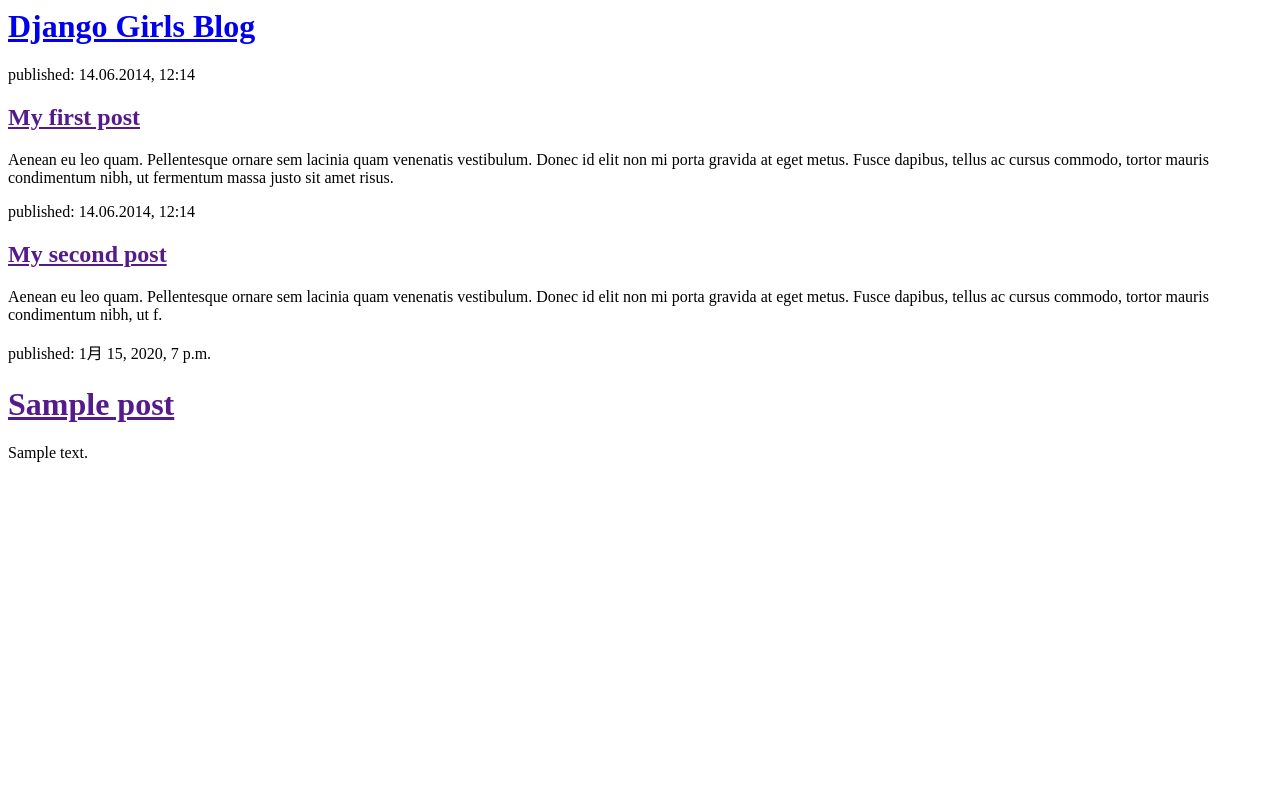
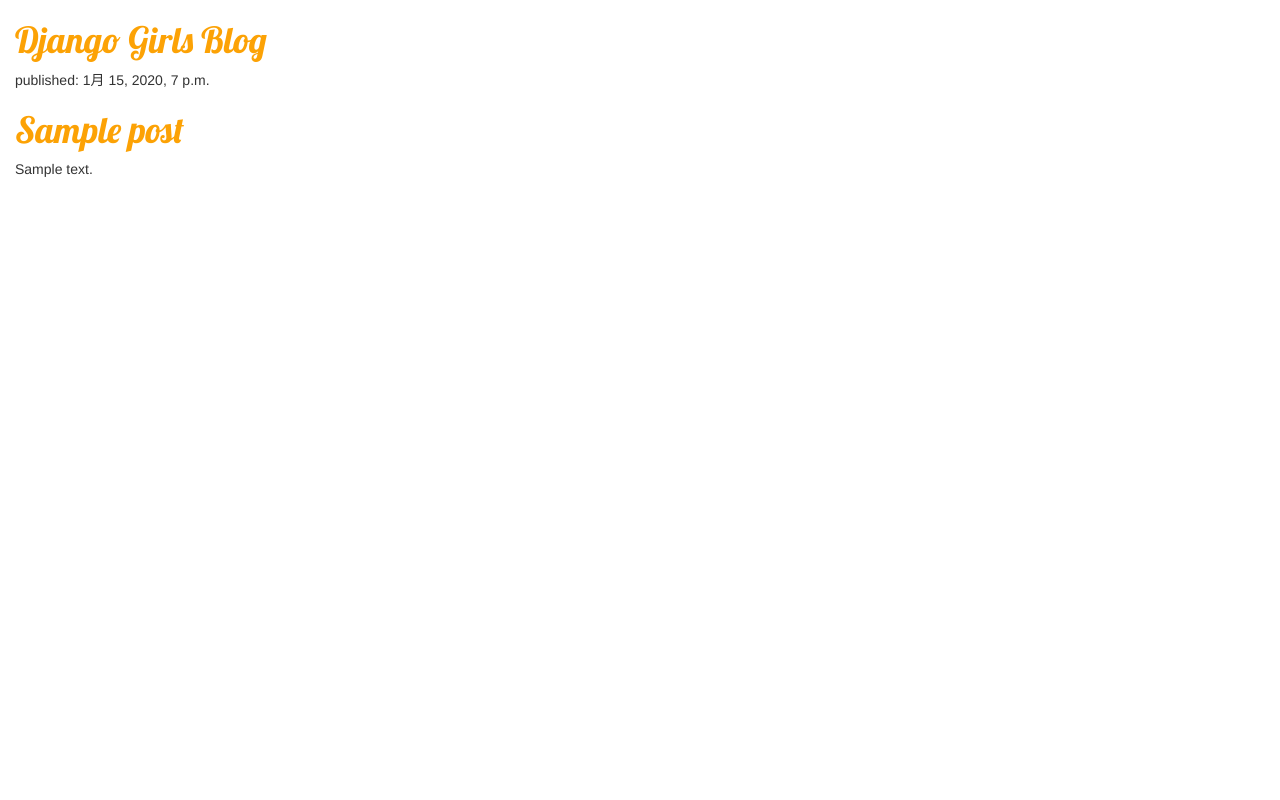
Before and after one commit to hiphopkaichin/my-first-blog, a Django app: template blog/templates/blog/post_list.html in a window 1280 px wide. Run offline with Django 3.2, Linux system fonts and the light colour scheme; the template is opened without the code that fills it: values that come from a table or form of the project are taken from there, others are empty; tables that the repository leaves empty hold one stand-in row (values such as "Sample post"); some libraries are stand-ins or nearby versions.

Commit message:
Modified templates to display posts from database.

```diff
--- /dev/null
+++ b/blog/static/css/blog.css
@@ -0,0 +1,9 @@
+h1 a {
+    color: #FCA205;
+    font-family: 'Lobster';
+
+}
+
+body {
+    padding-left: 15px;
+}
--- a/blog/templates/blog/post_list.html
+++ b/blog/templates/blog/post_list.html
@@ -1,29 +1,24 @@
+{% load staticfiles %}
 <html>
     <head>
         <title>Django Girls blog</title>
+        <link rel="stylesheet" href="//maxcdn.bootstrapcdn.com/bootstrap/3.2.0/css/bootstrap.min.css">
+        <link rel="stylesheet" href="//maxcdn.bootstrapcdn.com/bootstrap/3.2.0/css/bootstrap-theme.min.css">
+        <link rel="stylesheet" href="{% static 'css/blog.css' %}">
+        <link href="//fonts.googleapis.com/css?family=Lobster&subset=latin,latin-ext" rel="stylesheet" type="text/css">
     </head>
     <body>
         <div>
             <h1><a href="/">Django Girls Blog</a></h1>
         </div>
+        {% for post in posts %}
+              <div>
+                  <p>published: {{ post.published_date }}</p>
+                  <h1><a href="">{{ post.title }}</a></h1>
+                  <p>{{ post.text|linebreaksbr }}</p>
+              </div>
+          {% endfor %}
 
-        <div>
-            <p>published: 14.06.2014, 12:14</p>
-            <h2><a href="">My first post</a></h2>
-            <p>Aenean eu leo quam. Pellentesque ornare sem lacinia quam venenatis vestibulum. Donec id elit non mi porta gravida at eget metus. Fusce dapibus, tellus ac cursus commodo, tortor mauris condimentum nibh, ut fermentum massa justo sit amet risus.</p>
-        </div>
-
-        <div>
-            <p>published: 14.06.2014, 12:14</p>
-            <h2><a href="">My second post</a></h2>
-            <p>Aenean eu leo quam. Pellentesque ornare sem lacinia quam venenatis vestibulum. Donec id elit non mi porta gravida at eget metus. Fusce dapibus, tellus ac cursus commodo, tortor mauris condimentum nibh, ut f.</p>
-        </div>
-
-        <div>
-        <p>published: {{ post.published_date }}</p>
-        <h1><a href="">{{ post.title }}</a></h1>
-        <p>{{ post.text|linebreaksbr }}</p>
-      </div>
 
     </body>
 </html>
```
